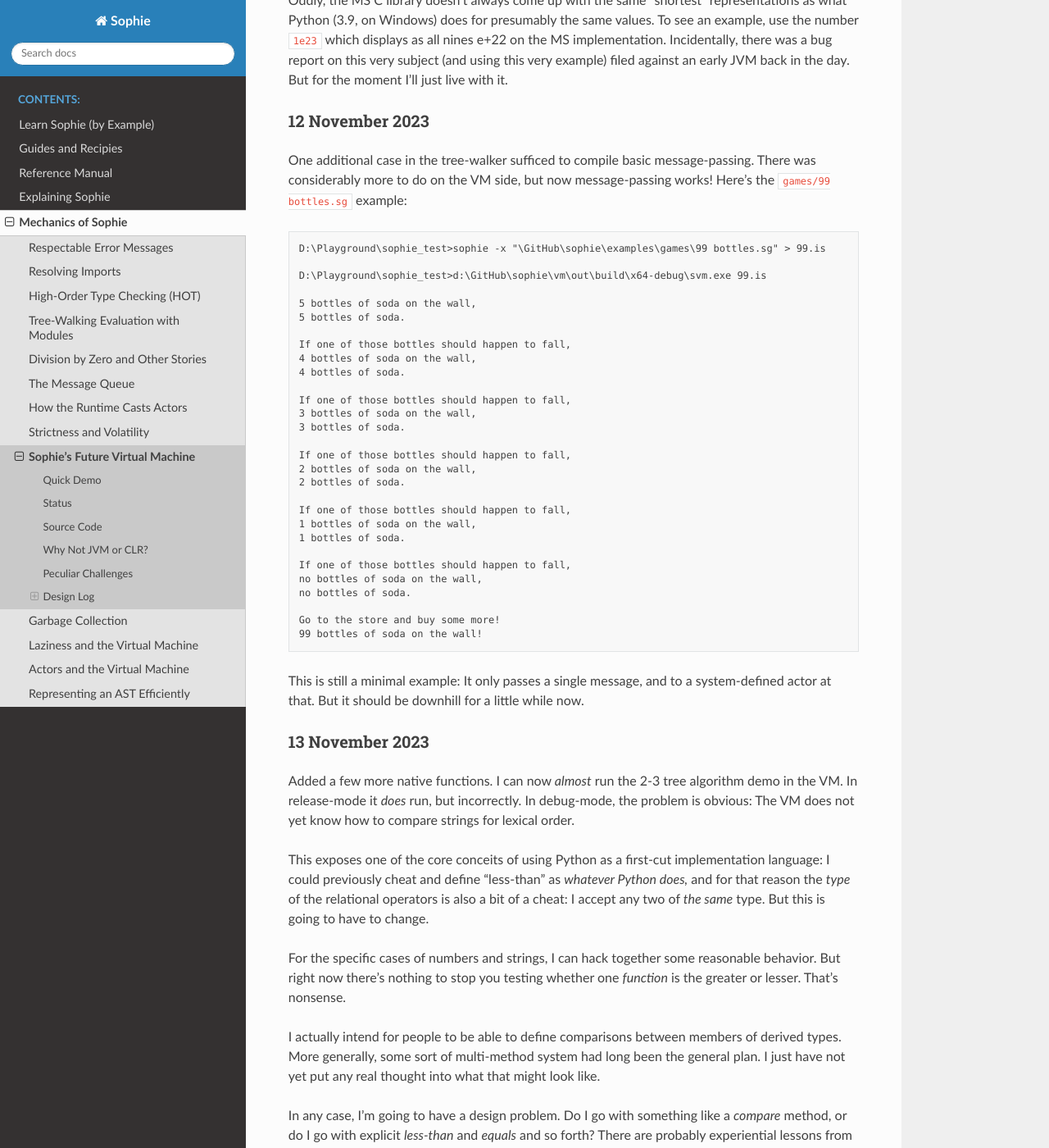
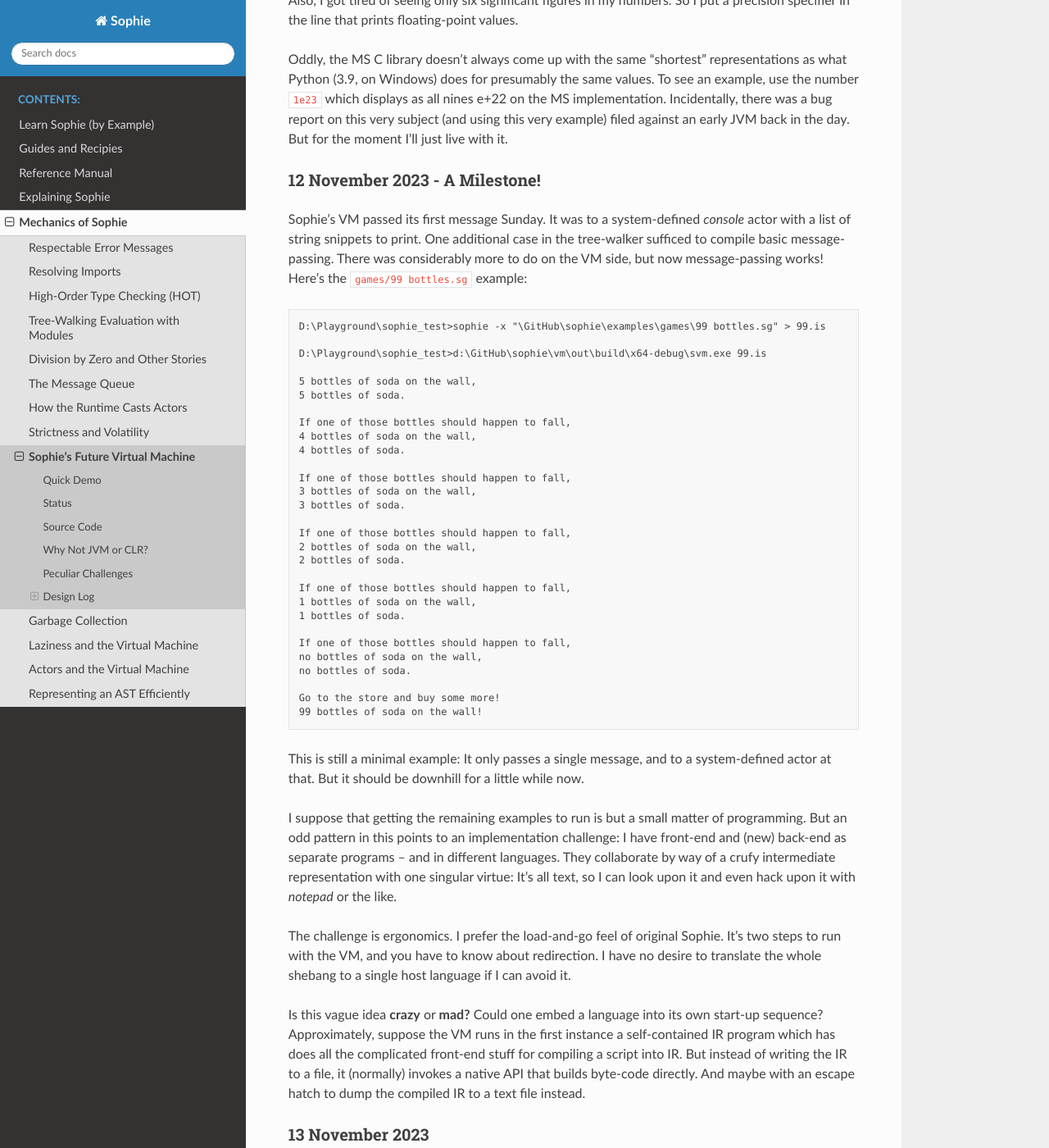
Before and after one commit to kjosib/sophie, a Sphinx documentation site: the page built from docs/tech/vm.rst, in a window 1280 px wide and 1400 px high, scrolled down 19530 px. Shown: the whole window at 82% size. Built offline with Sphinx 7.4.7 and the Read the Docs theme 2.0.0, drawn with Linux system fonts in a browser that asks for light colours; some of the changed text lies outside the part shown.

```diff
--- a/docs/tech/vm.rst
+++ b/docs/tech/vm.rst
@@ -856,9 +858,11 @@
 Incidentally, there was a bug report on this very subject (and using this very example)
 filed against an early JVM back in the day. But for the moment I'll just live with it.
 
-12 November 2023
-----------------
+12 November 2023 - A Milestone!
+-------------------------------
 
+Sophie's VM passed its first message Sunday.
+It was to a system-defined `console` actor with a list of string snippets to print.
 One additional case in the tree-walker sufficed to compile basic message-passing.
 There was considerably more to do on the VM side, but now message-passing works!
 Here's the ``games/99 bottles.sg`` example:
@@ -899,6 +903,22 @@
 and to a system-defined actor at that.
 But it should be downhill for a little while now.
 
+I suppose that getting the remaining examples to run is but a small matter of programming.
+But an odd pattern in this points to an implementation challenge:
+I have front-end and (new) back-end as separate programs -- and in different languages.
+They collaborate by way of a crufy intermediate representation with one singular virtue:
+It's all text, so I can look upon it and even hack upon it with `notepad` or the like.
+
+The challenge is ergonomics. I prefer the load-and-go feel of original Sophie.
+It's two steps to run with the VM, and you have to know about redirection.
+I have no desire to translate the whole shebang to a single host language if I can avoid it.
+
+Is this vague idea **crazy** or **mad?** Could one embed a language into its own start-up sequence?
+Approximately, suppose the VM runs in the first instance a self-contained IR program which
+has does all the complicated front-end stuff for compiling a script into IR.
+But instead of writing the IR to a file, it (normally) invokes a native API that
+builds byte-code directly. And maybe with an escape hatch to dump the compiled IR to a text file instead.
+
 13 November 2023
 ----------------
 
@@ -934,3 +954,18 @@
 I've taken a digression to work on multiple-dispatch.
 The VM will eventually grow to support it,
 but for now the first step is to flesh out the language feature.
+
+19 November 2023
+----------------
+
+I've decided. I plan to add the spaceship operator, ``<=>``, cribbed from Ruby.
+But rather than defining it to return a *number* with respect to zero,
+I'll have it return a member of an enumeration: ``less``, ``same``, or ``more``.
+
+What else is cool about having a decision is that it clarifies how to approach
+string comparisons in the VM. So I got that done, and now the 2-3 tree demo works.
+Perhaps after I add corresponding syntax, I'll convert the tree code to use it.
+
+Incidentally, I'm not planning to use the normal relational operators for
+partial orders like the subset relationship. Instead, for the short term
+normally-named functions will work.
```
Also changed, not shown: other parts of docs/tech/vm.rst (+4 -2 lines), 5 other files.
